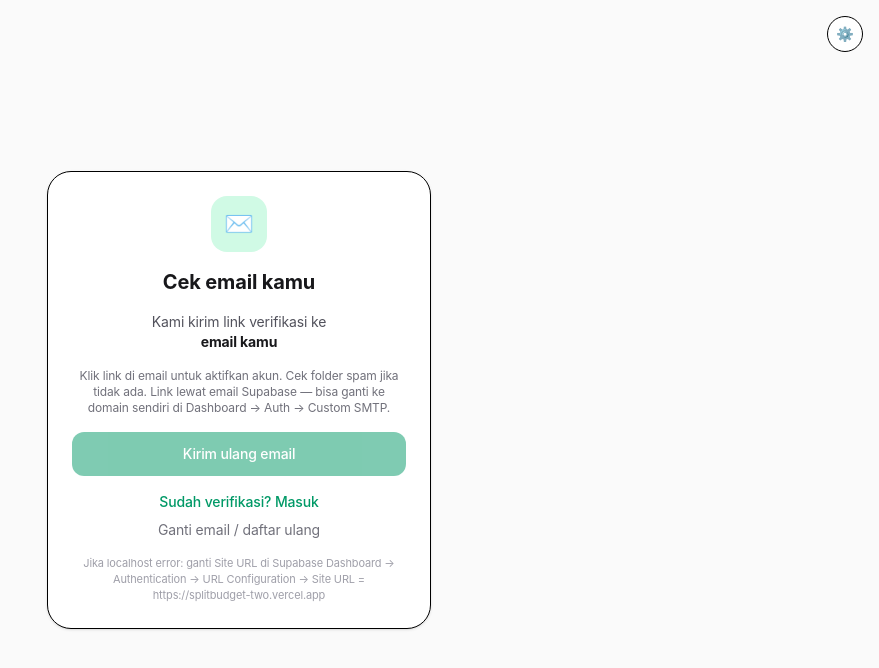
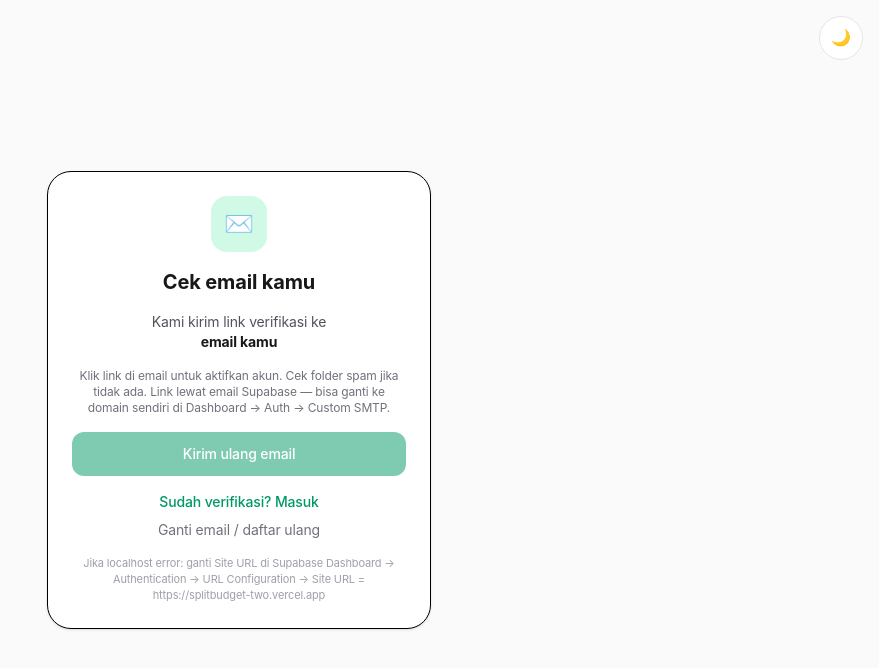
Before and after one commit to naufalirfan/nflrebate, a Next.js app: page /auth/confirm in a window 1280 px wide. Shown: the top 668 px of the page, without its empty margins (401-1280 px from the left). Built offline with nearby package versions, Linux system fonts and the light colour scheme.

Commit message:
[verified] bg surface #f7f7f5 + dark #0a0a0a, ThemeToggle pill 44px klik light/dark di header

```diff
--- a/src/app/(app)/layout.tsx
+++ b/src/app/(app)/layout.tsx
@@ -1,15 +1,17 @@
 import Link from "next/link";
+import { ThemeToggle } from "@/components/ThemeToggle";
 export default function AppLayout({ children }: { children: React.ReactNode }) {
   return (
     <div className="flex-1 w-full max-w-5xl mx-auto px-4 pb-12">
-      <header className="flex justify-between items-center h-[56px] bg-white border-b border-[#e6e6e6] -mx-4 px-4 sticky top-0 z-10">
-        <Link href="/dashboard" className="text-black text-[20px] font-bold tracking-[-0.14px]" style={{fontFeatureSettings:'"kern" 1'}}>Nfl Rebate</Link>
+      <header className="flex justify-between items-center h-[56px] bg-[#f7f7f5] dark:bg-[#0a0a0a] border-b border-[#e6e6e6] dark:border-[#2a2a2a] -mx-4 px-4 sticky top-0 z-10">
+        <Link href="/dashboard" className="text-black dark:text-white text-[20px] font-bold tracking-[-0.14px]" style={{fontFeatureSettings:'"kern" 1'}}>Nfl Rebate</Link>
         <nav className="flex items-center gap-2">
-          <Link href="/dashboard" className="text-[14px] min-h-[44px] inline-flex items-center bg-black text-white rounded-[50px] px-4">Dashboard</Link>
-          <Link href="/accounts" className="text-[14px] min-h-[44px] inline-flex items-center border border-[#e6e6e6] rounded-[50px] px-4 text-black bg-white">Akun</Link>
-          <Link href="/withdraw" className="text-[14px] min-h-[44px] inline-flex items-center border border-[#e6e6e6] rounded-[50px] px-4 text-black bg-white">Withdraw</Link>
-          <Link href="/admin/import" className="text-[14px] min-h-[44px] inline-flex items-center border border-[#e6e6e6] rounded-[50px] px-4 text-black bg-white">Import</Link>
-          <Link href="/admin/withdrawals" className="text-[14px] min-h-[44px] inline-flex items-center border border-[#e6e6e6] rounded-[50px] px-4 text-black bg-white">Admin WD</Link>
+          <Link href="/dashboard" className="text-[14px] min-h-[44px] inline-flex items-center bg-black dark:bg-white dark:text-black text-white rounded-[50px] px-4">Dashboard</Link>
+          <Link href="/accounts" className="text-[14px] min-h-[44px] inline-flex items-center border border-[#e6e6e6] dark:border-[#2a2a2a] rounded-[50px] px-4 text-black dark:text-white bg-white dark:bg-[#141414]">Akun</Link>
+          <Link href="/withdraw" className="text-[14px] min-h-[44px] inline-flex items-center border border-[#e6e6e6] dark:border-[#2a2a2a] rounded-[50px] px-4 text-black dark:text-white bg-white dark:bg-[#141414]">Withdraw</Link>
+          <Link href="/admin/import" className="text-[14px] min-h-[44px] inline-flex items-center border border-[#e6e6e6] dark:border-[#2a2a2a] rounded-[50px] px-4 text-black dark:text-white bg-white dark:bg-[#141414]">Import</Link>
+          <Link href="/admin/withdrawals" className="text-[14px] min-h-[44px] inline-flex items-center border border-[#e6e6e6] dark:border-[#2a2a2a] rounded-[50px] px-4 text-black dark:text-white bg-white dark:bg-[#141414]">Admin WD</Link>
+          <ThemeToggle />
         </nav>
       </header>
       {children}
--- a/src/app/globals.css
+++ b/src/app/globals.css
@@ -2,7 +2,7 @@
 @custom-variant dark (&:where(.dark, .dark *));
 /* Figma DESIGN.md tokens: monochrome chrome (#000/#fff) + pastel blocks */
 :root{
-  --background:#ffffff;
+  --background:#f7f7f5;
   --foreground:#000000;
   --primary:#000000;
   --primary-hover:#1a1a1a;
@@ -13,7 +13,7 @@
   --block-lilac:#c5b0f4;
   --block-cream:#f4ecd6;
 }
-.dark{--background:#000000;--foreground:#ffffff;--hairline:#2a2a2a;--surface-soft:#141414}
+.dark{--background:#0a0a0a;--foreground:#ffffff;--hairline:#2a2a2a;--surface-soft:#141414}
 @theme inline{--color-background:var(--background);--color-foreground:var(--foreground);--font-sans:var(--font-geist-sans);--font-mono:var(--font-geist-mono)}
 *{font-variant-ligatures:common-ligatures;font-feature-settings:"kern" 1}
 body{background:var(--background);color:var(--foreground);font-family:Inter,"SF Pro Text",system-ui,-apple-system,BlinkMacSystemFont,sans-serif;font-size:16px;line-height:1.45;letter-spacing:-0.14px;-webkit-font-smoothing:antialiased}
--- a/src/app/layout.tsx
+++ b/src/app/layout.tsx
@@ -9,7 +9,7 @@ export const metadata: Metadata = {
   description: "Portal rebate Exness, XM, dan Headway — pantau komisi lot anda real-time.",
   manifest: "/manifest.json",
 };
-export const viewport: Viewport = { themeColor: "#ffffff" };
+export const viewport: Viewport = { themeColor: "#f7f7f5" };
 const themeScript = `try{var t=localStorage.getItem("theme");var m=window.matchMedia("(prefers-color-scheme:dark)").matches?"dark":"light";var r=t==="system"||!t?m:t;document.documentElement.classList.add(r)}catch(e){};try{var h=window.location.hash;if(h&&h.indexOf("access_token")>-1){var r2=(h.indexOf("type=recovery")>-1)?"/reset-password":"/dashboard";if(window.location.pathname==="/"||window.location.pathname==="/login"||window.location.pathname==="/register"){window.location.replace(r2+h)}};}catch(e2){}`;
 export default function RootLayout({ children }: { children: React.ReactNode }) {
   return (
--- a/src/app/page.tsx
+++ b/src/app/page.tsx
@@ -1,16 +1,18 @@
 import Link from "next/link";
+import { ThemeToggle } from "@/components/ThemeToggle";
 export default function Home(){
   return (
-    <div className="flex-1 flex flex-col items-center bg-white">
-      <nav className="w-full max-w-5xl flex justify-between items-center h-[56px] px-4 bg-white border-b border-[#e6e6e6] sticky top-0 z-10">
-        <b className="text-black text-[20px] font-bold tracking-[-0.14px]" style={{fontFeatureSettings:'"kern" 1'}}>Nfl Rebate</b>
+    <div className="flex-1 flex flex-col items-center bg-[#f7f7f5] dark:bg-[#0a0a0a]">
+      <nav className="w-full max-w-5xl flex justify-between items-center h-[56px] px-4 bg-[#f7f7f5] dark:bg-[#0a0a0a] border-b border-[#e6e6e6] dark:border-[#2a2a2a] sticky top-0 z-10">
+        <b className="text-black dark:text-white text-[20px] font-bold tracking-[-0.14px]" style={{fontFeatureSettings:'"kern" 1'}}>Nfl Rebate</b>
         <div className="flex gap-2 items-center">
+          <ThemeToggle />
           <Link href="/login" className="px-5 py-2 min-h-[44px] inline-flex items-center text-[14px] font-medium tracking-[-0.10px] border border-[#e6e6e6] rounded-[50px] bg-white text-black">Masuk</Link>
           <Link href="/register" className="px-5 py-2 min-h-[44px] inline-flex items-center text-[14px] font-medium tracking-[-0.10px] bg-black text-white rounded-[50px]">Daftar</Link>
         </div>
       </nav>
       <main className="flex-1 w-full max-w-5xl px-4 py-8 flex flex-col gap-8">
-        <div className="rounded-[24px] bg-white border border-[#e6e6e6] p-8 shadow-[0_1px_2px_rgba(0,0,0,.04)]">
+        <div className="rounded-[24px] bg-white dark:bg-[#141414] border border-[#e6e6e6] dark:border-[#2a2a2a] p-8 shadow-[0_1px_2px_rgba(0,0,0,.04)]">
           <p className="text-[12px] font-mono uppercase tracking-[0.6px] text-black/60">Rebate forex • Exness • XM • Headway</p>
           <h1 className="mt-2 text-[40px] md:text-[48px] font-[340] leading-[1.05] tracking-[-0.96px] text-black" style={{fontFeatureSettings:'"kern" 1'}}>Rebate forex anda<br/>terpantau transparan.</h1>
           <p className="mt-4 text-[18px] leading-[1.45] tracking-[-0.26px] text-black/70 max-w-[48ch]">Portal rebate — tautkan akun, pantau komisi per lot, tarik kapan saja. Chrome monochrome, cerita di color-block.</p>
--- a/src/components/ThemeToggle.tsx
+++ b/src/components/ThemeToggle.tsx
@@ -2,18 +2,21 @@
 import { useTheme } from "./ThemeProvider";
 
 export function ThemeToggle() {
-  const { theme, setTheme, resolvedTheme } = useTheme();
-  const next = theme === "light" ? "dark" : theme === "dark" ? "system" : "light";
-  const label = theme === "light" ? "☀️" : theme === "dark" ? "🌙" : "⚙️";
-  const title = theme === "light" ? "Mode siang" : theme === "dark" ? "Mode malam" : "Ikut sistem";
+  const { resolvedTheme, setTheme } = useTheme();
+  const isDark = resolvedTheme === "dark";
   return (
     <button
-      onClick={() => setTheme(next as any)}
-      title={`${title} — klik untuk ganti`}
-      className="w-9 h-9 rounded-full border bg-white dark:bg-zinc-800 dark:border-zinc-700 dark:text-zinc-100 flex items-center justify-center text-sm shrink-0"
-      aria-label="Ganti tema"
+      onClick={() => setTheme(isDark ? "light" : "dark")}
+      title={isDark ? "Mode siang — klik untuk siang" : "Mode malam — klik untuk malam"}
+      aria-label="Ganti tema siang/malam"
+      className="min-h-[44px] min-w-[44px] w-11 h-11 inline-flex items-center justify-center rounded-full border text-[16px] shrink-0"
+      style={{
+        background: isDark ? "#1a1a1a" : "#ffffff",
+        borderColor: isDark ? "#2a2a2a" : "#e6e6e6",
+        color: isDark ? "#ffffff" : "#000000",
+      }}
     >
-      <span>{label}</span>
+      <span aria-hidden>{isDark ? "☀️" : "🌙"}</span>
     </button>
   );
 }
```
